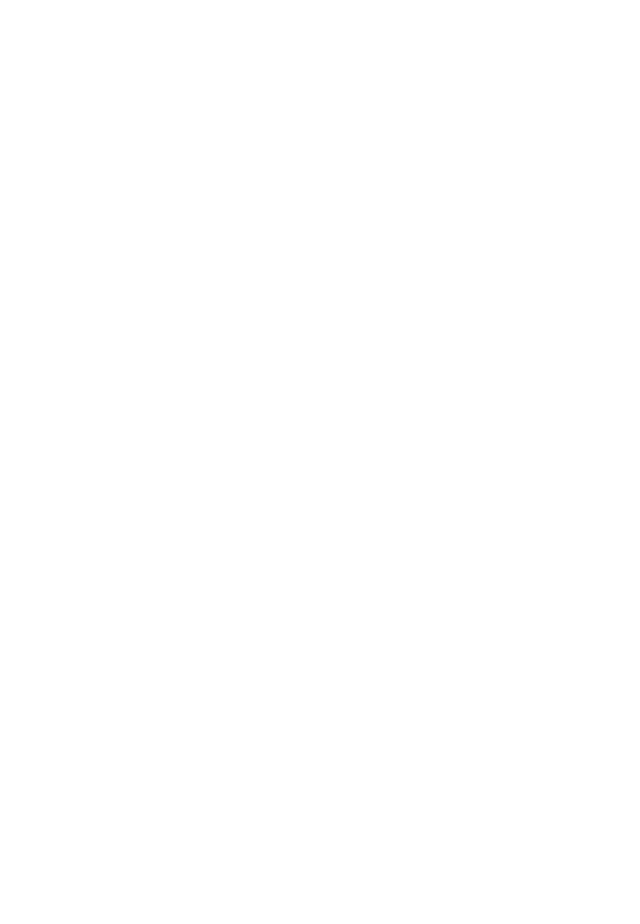
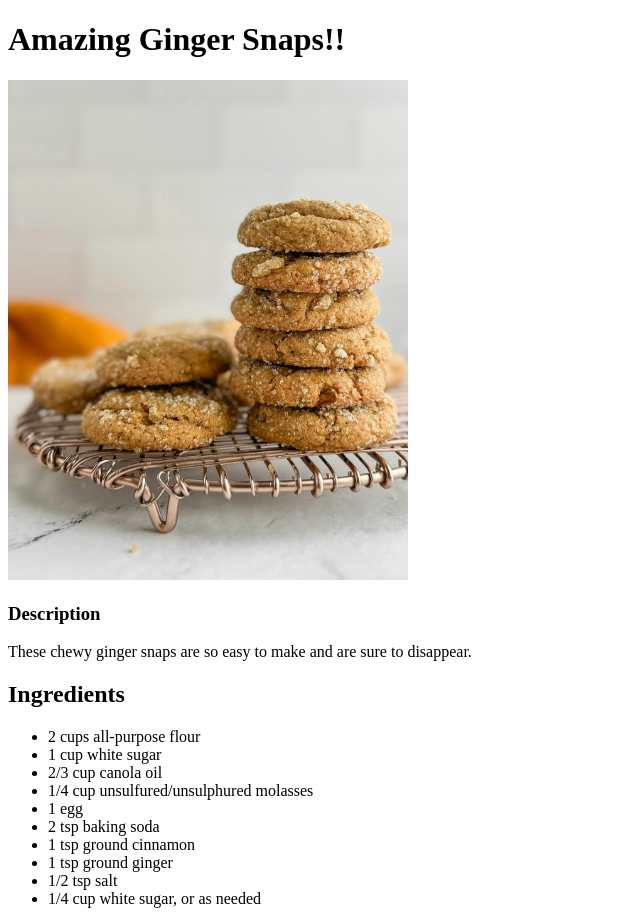
Before and after one commit to Forbidden-Rusake/odin-recipes, a plain HTML site: page recipes/ginger_snaps.html in a window 1280 px wide. Shown: the whole page, without its empty margins (0-640 px from the left). Before the commit the page ends 800 px from the top, so only its background shows below. Drawn offline with Linux system fonts and the light colour scheme.

Commit message:
add puntuation and wprds to htmls

```diff
--- a/recipes/ginger_snaps.html
+++ b/recipes/ginger_snaps.html
@@ -3,4 +3,25 @@
 <head>
     <meta charset="UTF-8">
     <title>Ginger Snaps Recipe</title>
+</head>
+<body>
+    <h1>Amazing Ginger Snaps!!</h1>
+    <img src="../img/gin_snap.jpg" alt="A stack of ginger snaps on a wire rack." height="500" width="400">
+    <h3>Description</h3>
+    <p>These chewy ginger snaps are so easy to make and are sure to disappear.</p>
+    <h2>Ingredients</h2>
+    <ul>
+        <li>2 cups all-purpose flour</li>
+        <li>1 cup white sugar</li>
+        <li>2/3 cup canola oil</li>
+        <li>1/4 cup unsulfured/unsulphured molasses</li>
+        <li>1 egg</li>
+        <li>2 tsp baking soda</li>
+        <li>1 tsp ground cinnamon</li>
+        <li>1 tsp ground ginger</li>
+        <li>1/2 tsp salt</li>
+        <li>1/4 cup white sugar, or as needed</li>
+    </ul>
+
+</body>
 </html>
```
Also changed, not shown: recipes/sweet-tea.html (+1 -1 lines).
